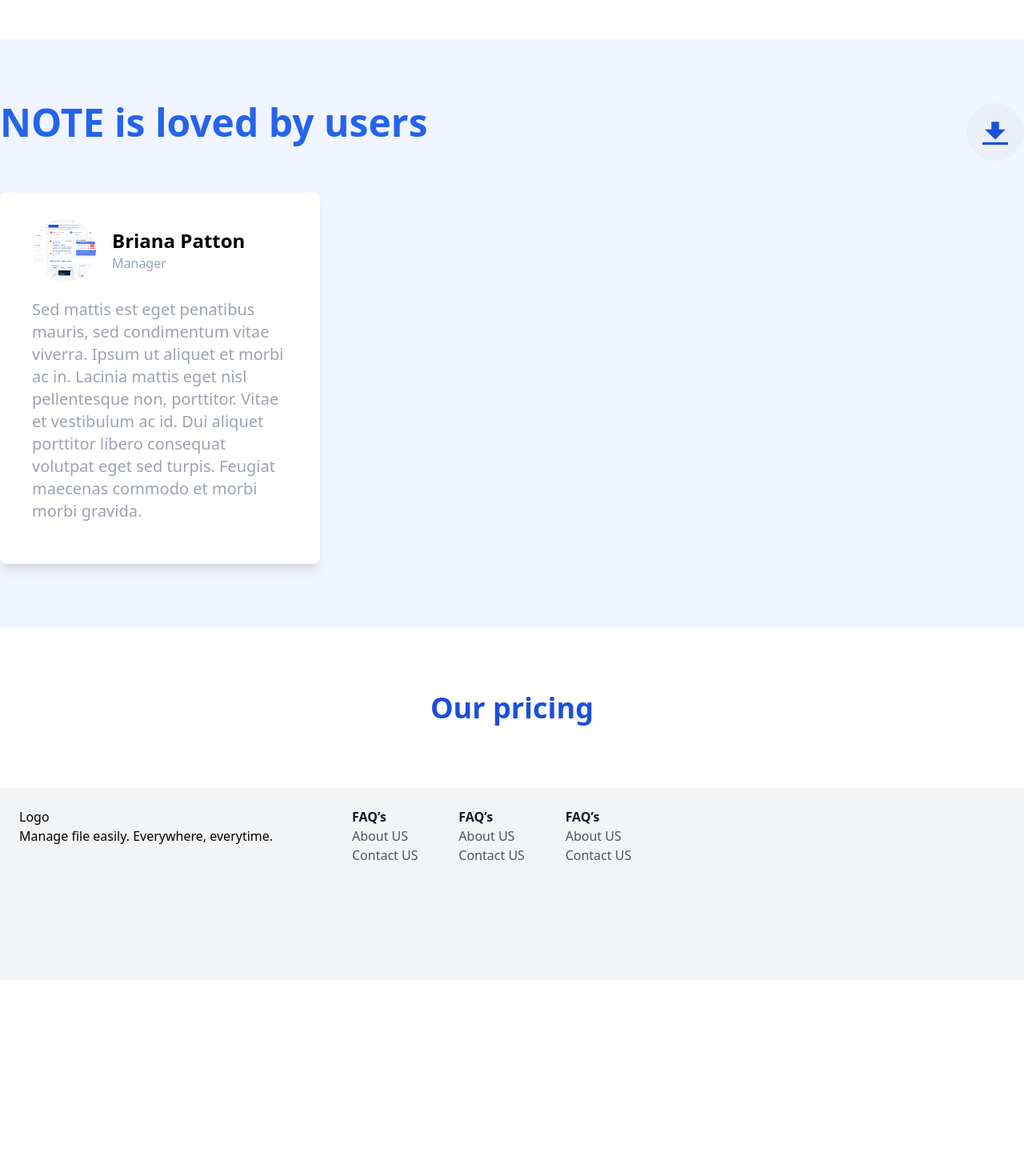
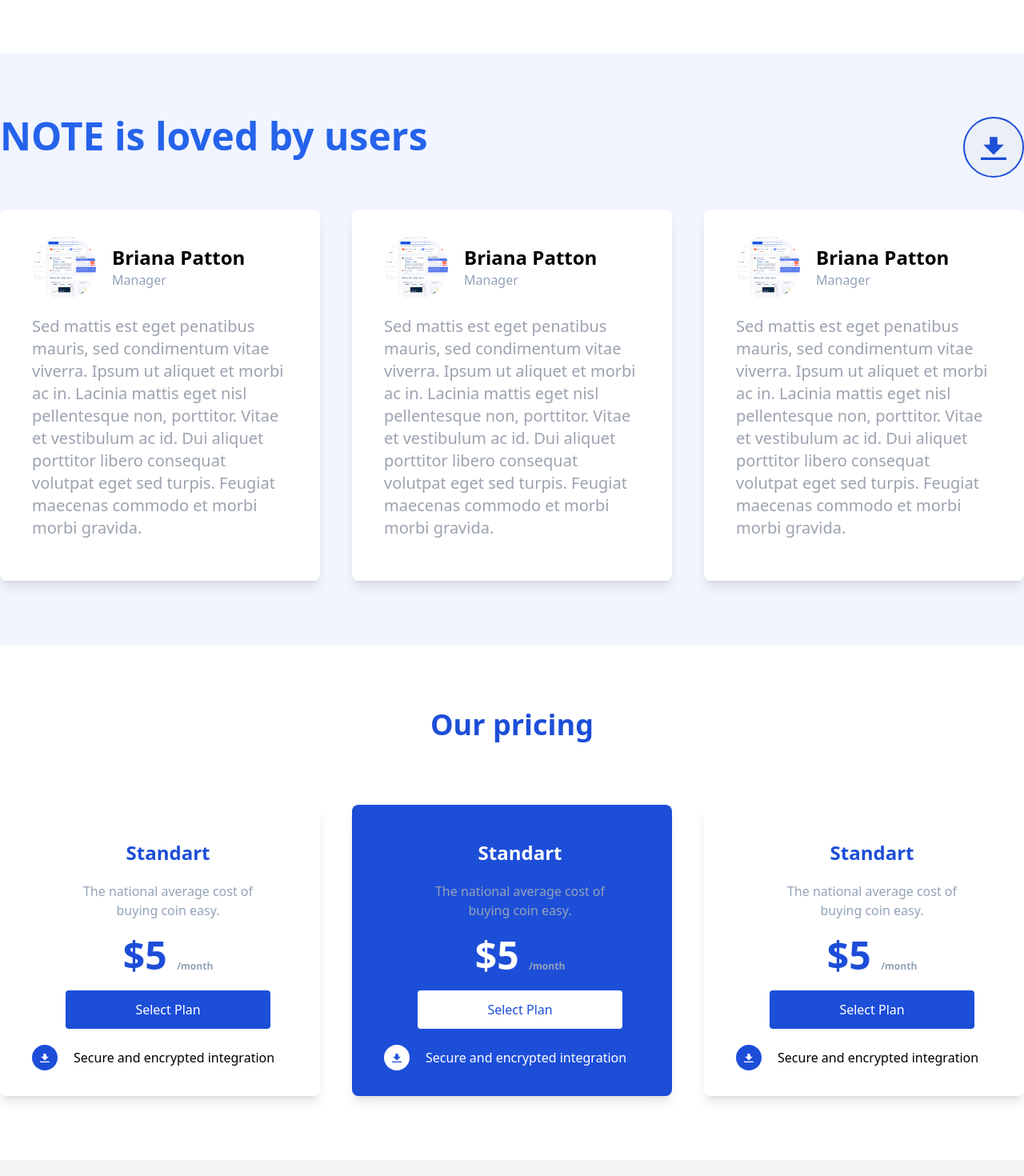
Before and after one commit to cocoon-letters-limited/notes-web, a React (Create React App) app: page / in a window 1280 px wide. Shown: the part 3980-5450 px from the top of the page at 80% size. Before the commit the page ends 5205 px from the top, so only its background shows below. Built offline with nearby package versions, Linux system fonts and the light colour scheme.

Commit message:
home fix

```diff
--- a/src/pages/home/index.tsx
+++ b/src/pages/home/index.tsx
@@ -1,3 +1,4 @@
+/* eslint-disable jsx-a11y/control-has-associated-label */
 /* eslint-disable react/button-has-type */
 /* eslint-disable react/self-closing-comp */
 /* eslint-disable prettier/prettier */
@@ -12,8 +13,8 @@ import rectangle1059 from 'assets/Rectangle1059.png';
 
 const Home = () => {
   // eslint-disable-next-line react/self-closing-comp
-  return <div>
-    <div className='b ' style={{ background: '#F1F5FF' }} >
+  return <div className=''>
+    <div className='' style={{ background: '#F1F5FF' }} >
       <div className=''>
         <div className="bg-blue-700 pb-48 pt-20 h-auto  text-center flex justify-center ">
           <div className=''>
@@ -39,7 +40,7 @@ const Home = () => {
             <button className="bg-white font-bold py-3  px-6  rounded">  Button</button>
 
 
-            <div className="grid grid-cols-2 gap-4 mt-10">
+            <div className="md:grid md:grid-cols-2 gap-4 mt-10">
               <div>
                 <h1 className='font-medium text-2xl'>Tools</h1>
                 <p className='text-6xl  mt-3 mb-3 font-semibold w-10'>Seamless integration</p>
@@ -66,16 +67,16 @@ const Home = () => {
       <p className="text-gray-400 m-5">We make it easy for users to use our platform, that's why we provide this benefit.</p>
     </div>
 
-    <div className='container mx-auto mt-20'>
+    <div className='md:container md:mx-auto mt-20'>
 
       <div>
-        <div className="grid grid-cols-3  ">
+        <div className="md:grid md:grid-cols-3  ">
           <div>
             <img className="bg-yellow-50 w-50  rounded" src={rectangle1059} alt="product" sizes="" />
           </div>
 
-          <div className='grid  '>
-            <div className=" border-r-2  pb-5">
+          <div className='md:grid  '>
+            <div className=" md:border-r-2  pb-5">
               <h5 className='text-6xl font-extrabold text-gray-200 '>01</h5>
               <p className='text-4xl pt-5 pb-5'>CMMS - Computerized Maintenance Management System </p>
               <p className='text-gray-700'>Our Savings account is design to provides principal security and a modest interest...</p>
@@ -87,7 +88,7 @@ const Home = () => {
             </div>
           </div>
 
-          <div className='grid  '>
+          <div className='md:grid  '>
             <div className="pl-10 pb-5">
               <h5 className='text-6xl font-extrabold text-gray-200 '>01</h5>
               <p className='text-4xl pt-5 pb-5'>CMMS - Computerized Maintenance Management System </p>
@@ -105,7 +106,7 @@ const Home = () => {
           <p className="text-4xl font-bold ">CMMS - ComputerizedMaintenance <br /> Management System </p>
         </div>
 
-        <div className='grid grid-cols-5'>
+        <div className='md:grid grid-cols-5'>
           <div className="max-w-sm text-center rounded overflow-hidden shadow-lg bg-orange-50" >
             <div className="px-6 py-6">
               <div className=" text-3xl mb-2 text-orange-300">The Coldest Sunset</div>
@@ -120,14 +121,14 @@ const Home = () => {
     </div>
 
     <div className='mt-48'>
-      <div className='flex '>
-        <div className="w-1/1 pl-32 mb:p-0 container mx-auto" >
+      <div className='md:flex '>
+        <div className="md:w-1/1 md:pl-32 m-10 mb:p-0 md:container md:mx-auto" >
           <p className='text-6xl text-blue-700  font-bold'>Easy collaborative <br /> Assets team</p>
           <p className='mt-7 mb-7'>More than 10.000 people have tried</p>
           <button className="bg-blue-700 hover:bg-blue-200 mr-3 text-white  font-bold py-3 pr-8 pl-8 px-4 rounded">  Try for free</button>
-          <div className='grid-cols-2 grid'>
+          <div className='md:grid-cols-2 md:grid'>
 
-            <div className='mt-20 m-10'>
+            <div className='mt-20 md:m-10'>
               <button className=" rounded-full p-5  flex text-blue-700 items-center justify-center" style={{ background: ' #EAEFF8' }}>
                 <svg className="fill-current w-8 h-8  " xmlns="http://www.w3.org/2000/svg" viewBox="0 0 20 20"><path d="M13 8V2H7v6H2l8 8 8-8h-5zM0 18h20v2H0v-2z" /></svg>
               </button>
@@ -136,7 +137,7 @@ const Home = () => {
               </p>
               <p className='text-2xl text-gray-400'>Odio euismod lacinia at quis. Amet purus gravida quis blandit turpis.</p>
             </div>
-            <div className='mt-20 m-10'>
+            <div className='mt-20 md:m-10'>
               <button className=" rounded-full p-5  flex text-blue-700 items-center justify-center" style={{ background: ' #EAEFF8' }}>
                 <svg className="fill-current w-8 h-8  " xmlns="http://www.w3.org/2000/svg" viewBox="0 0 20 20"><path d="M13 8V2H7v6H2l8 8 8-8h-5zM0 18h20v2H0v-2z" /></svg>
               </button>
@@ -149,23 +150,23 @@ const Home = () => {
 
         </div>
 
-        <img className=" w-1/3    rounded" src={production2} alt="product" sizes="" />
+        <img className=" md:w-1/3    rounded" src={production2} alt="product" sizes="" />
 
       </div>
     </div>
 
     <div className='pt-20 mt-20 pb-20' style={{ background: ' #F1F5FF' }}>
 
-      <div className=" mb:p-0 container mx-auto" >
+      <div className=" mb:p-0 md:container md:mx-auto" >
         <div className='flex justify-between'>
           <p className='text-5xl font-bold text-blue-600'>
             NOTE is loved by users
           </p>
-          <button className=" rounded-full p-5  flex text-blue-700 items-center justify-center" style={{ background: ' #EAEFF8' }}>
+          <button className=" rounded-full p-5 border-2 border-blue-700  flex text-blue-700 items-center justify-center" style={{ background: ' #EAEFF8' }}>
             <svg className="fill-current w-8 h-8  " xmlns="http://www.w3.org/2000/svg" viewBox="0 0 20 20"><path d="M13 8V2H7v6H2l8 8 8-8h-5zM0 18h20v2H0v-2z" /></svg>
           </button>
         </div>
-        <div className='grid grid-cols-3 gap-10 mt-10 '>
+        <div className='md:grid grid-cols-3 gap-10 mt-10 '>
         <div className="rounded-lg py-2 px-4 shadow-lg bg-white" >
           <div className="px-6 py-6">
             <div className="flex ">
@@ -177,7 +178,32 @@ const Home = () => {
             </div>
             <p className="text-gray-400 mt-5 mb-5 text-xl">Sed mattis est eget penatibus mauris, sed condimentum vitae viverra. Ipsum ut aliquet et morbi ac in. Lacinia mattis eget nisl pellentesque non, porttitor. Vitae et vestibulum ac id. Dui aliquet porttitor libero consequat volutpat eget sed turpis. Feugiat maecenas commodo et morbi morbi gravida.
             </p>
-
+          </div>
+        </div>
+        <div className="rounded-lg py-2 px-4 shadow-lg bg-white" >
+          <div className="px-6 py-6">
+            <div className="flex ">
+              <img className="rounded-full h-20 w-20" src={production2} alt="product" sizes="" />
+              <div className='ml-5 mt-3'>
+                <p className='text-2xl font-semibold'>Briana Patton</p>
+                <p className='text-slate-400'>Manager</p>
+              </div>
+            </div>
+            <p className="text-gray-400 mt-5 mb-5 text-xl">Sed mattis est eget penatibus mauris, sed condimentum vitae viverra. Ipsum ut aliquet et morbi ac in. Lacinia mattis eget nisl pellentesque non, porttitor. Vitae et vestibulum ac id. Dui aliquet porttitor libero consequat volutpat eget sed turpis. Feugiat maecenas commodo et morbi morbi gravida.
+            </p>
+          </div>
+        </div>
+        <div className="rounded-lg py-2 px-4 shadow-lg bg-white" >
+          <div className="px-6 py-6">
+            <div className="flex ">
+              <img className="rounded-full h-20 w-20" src={production2} alt="product" sizes="" />
+              <div className='ml-5 mt-3'>
+                <p className='text-2xl font-semibold'>Briana Patton</p>
+                <p className='text-slate-400'>Manager</p>
+              </div>
+            </div>
+            <p className="text-gray-400 mt-5 mb-5 text-xl">Sed mattis est eget penatibus mauris, sed condimentum vitae viverra. Ipsum ut aliquet et morbi ac in. Lacinia mattis eget nisl pellentesque non, porttitor. Vitae et vestibulum ac id. Dui aliquet porttitor libero consequat volutpat eget sed turpis. Feugiat maecenas commodo et morbi morbi gravida.
+            </p>
           </div>
         </div>
         </div>
@@ -188,6 +214,73 @@ const Home = () => {
           <p className="text-4xl font-bold text-blue-700">Our pricing</p>
         </div>
 
+    <div className='md:grid grid-cols-3 container mx-auto gap-10 mb-20'>
+    <div className="rounded-lg py-2 px-4 shadow-lg bg-white" >
+          <div className="px-6 py-6">
+              <div className='ml-5 mt-3 text-center'>
+                <p className='text-2xl font-semibold text-blue-700'>Standart</p>
+
+                <p className='text-slate-400 m-5'>The national average cost of buying coin easy.</p>
+
+                <p className='text-5xl font-semibold text-blue-700 m-5'>$5 <span  className='text-slate-400 text-xs'>/month</span></p>
+
+                <button className="bg-blue-700  text-white w-64 py-3 pr-8 pl-8 px-4 rounded">Select Plan</button>
+            </div>
+
+            <div className='flex mt-5'>
+                  <button className=" rounded-full h-8 w-8 bg-blue-700 text-white flex items-center justify-center">
+                    <svg className="fill-current w-3 h-3  " xmlns="http://www.w3.org/2000/svg" viewBox="0 0 20 20"><path d="M13 8V2H7v6H2l8 8 8-8h-5zM0 18h20v2H0v-2z" /></svg>
+                  </button>
+                  <p className='m-1 ml-5'>Secure and encrypted integration</p>
+                </div>
+          </div>
+    </div>
+
+        <div className="rounded-lg py-2 px-4 shadow-lg bg-blue-700 text-white" >
+          <div className="px-6 py-6">
+              <div className='ml-5 mt-3 text-center'>
+                <p className='text-2xl font-semibold text-white-700'>Standart</p>
+
+                <p className='text-slate-400 m-5'>The national average cost of buying coin easy.</p>
+
+                <p className='text-5xl font-semibold text-white m-5'>$5 <span  className='text-slate-400 text-xs'>/month</span></p>
+
+                <button className="bg-white  text-blue-700 w-64 py-3 pr-8 pl-8 px-4 rounded">Select Plan</button>
+            </div>
+
+            <div className='flex mt-5'>
+                  <button className=" rounded-full h-8 w-8 text-blue-700 bg-white flex items-center justify-center">
+                    <svg className="fill-current w-3 h-3  " xmlns="http://www.w3.org/2000/svg" viewBox="0 0 20 20"><path d="M13 8V2H7v6H2l8 8 8-8h-5zM0 18h20v2H0v-2z" /></svg>
+                  </button>
+                  <p className='m-1 ml-5'>Secure and encrypted integration</p>
+                </div>
+
+
+          </div>
+        </div>
+
+        <div className="rounded-lg py-2 px-4 shadow-lg bg-white" >
+          <div className="px-6 py-6">
+              <div className='ml-5 mt-3 text-center'>
+                <p className='text-2xl font-semibold text-blue-700'>Standart</p>
+
+                <p className='text-slate-400 m-5'>The national average cost of buying coin easy.</p>
+
+                <p className='text-5xl font-semibold text-blue-700 m-5'>$5 <span  className='text-slate-400 text-xs'>/month</span></p>
+
+                <button className="bg-blue-700  text-white w-64 py-3 pr-8 pl-8 px-4 rounded">Select Plan</button>
+            </div>
+
+            <div className='flex mt-5'>
+                  <button className=" rounded-full h-8 w-8 bg-blue-700 text-white flex items-center justify-center">
+                    <svg className="fill-current w-3 h-3  " xmlns="http://www.w3.org/2000/svg" viewBox="0 0 20 20"><path d="M13 8V2H7v6H2l8 8 8-8h-5zM0 18h20v2H0v-2z" /></svg>
+                  </button>
+                  <p className='m-1 ml-5'>Secure and encrypted integration</p>
+                </div>
+          </div>
+    </div>
+    </div>
+
   </div>;
 };
 
```
